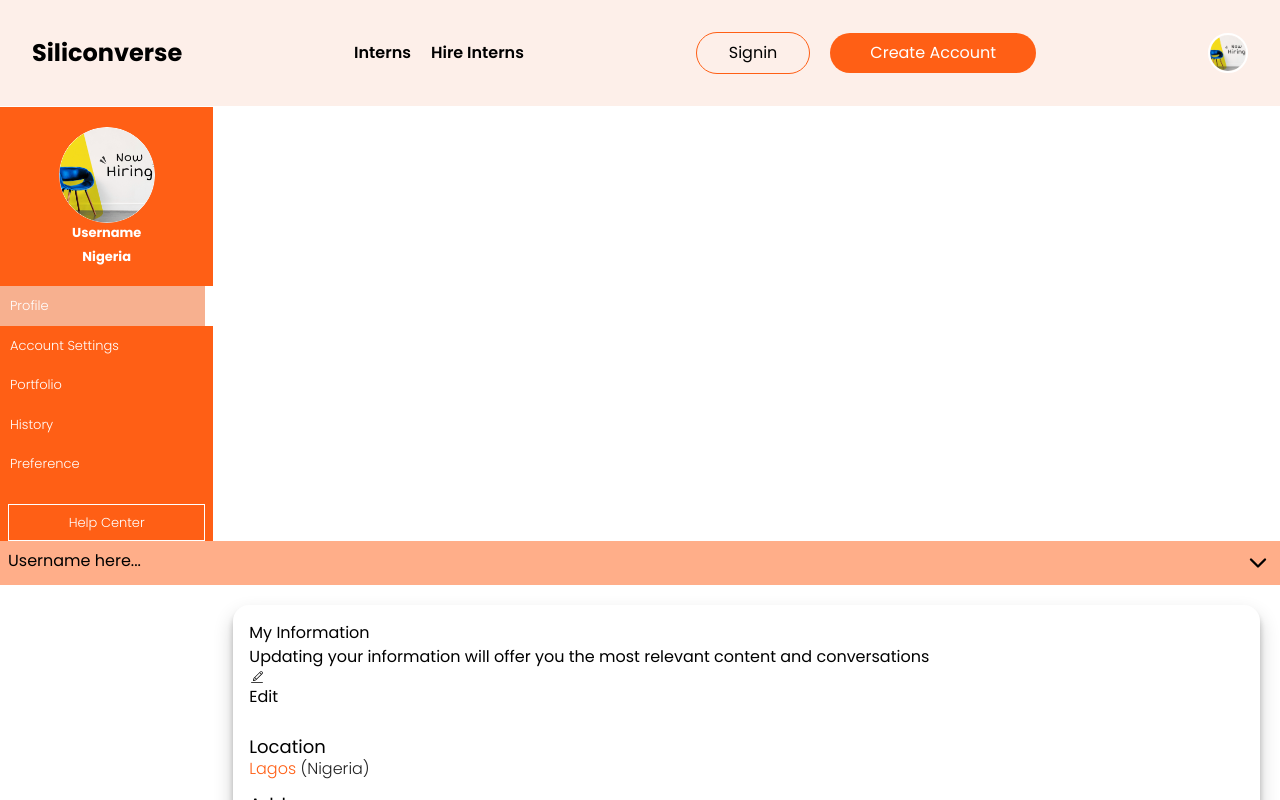
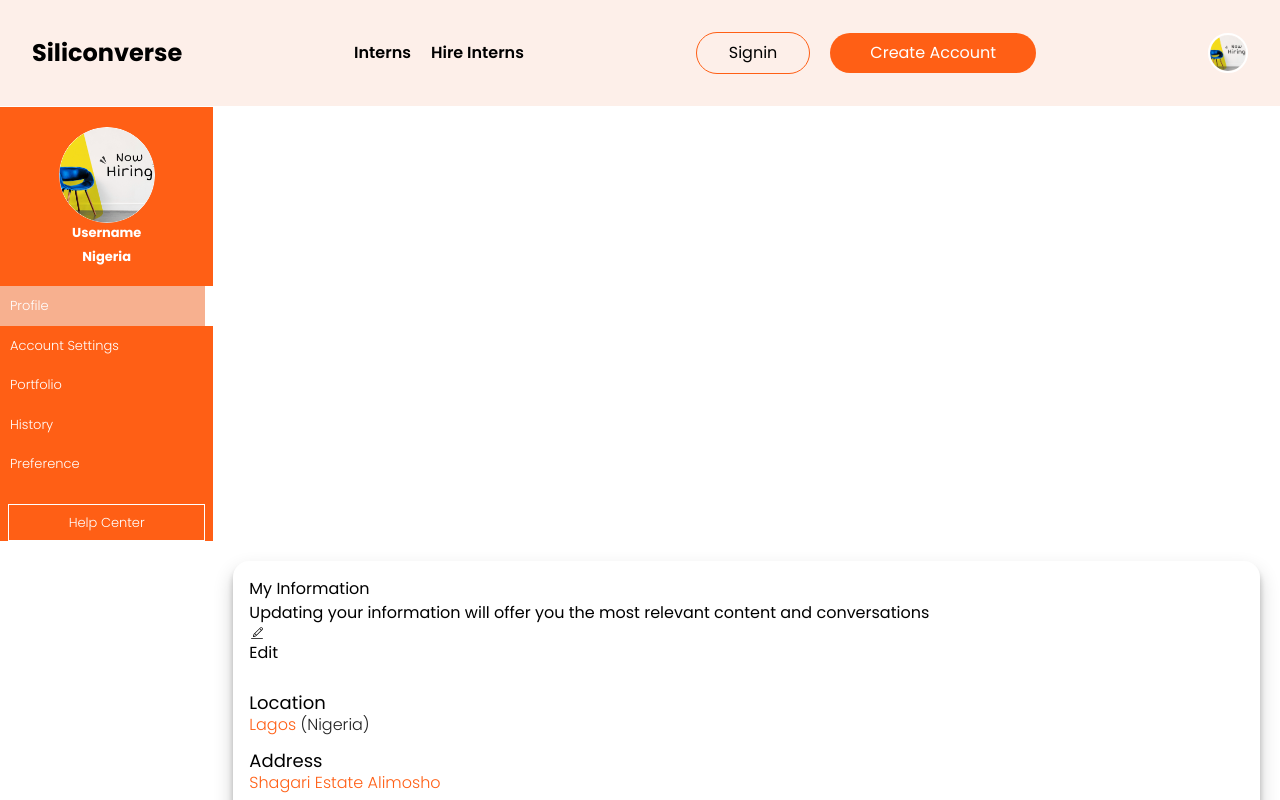
Before and after one commit to SiliconVerse/Siliconverse_frontend, a React (Vite) app: page /company-profile in a window 1280 px wide. Shown: the top 800 px of the page. Built offline with nearby package versions, Linux system fonts and the light colour scheme.

Commit message:
Fix: Hide mobile dropdown

```diff
--- a/src/components/sidebar/mobile-sidebar.jsx
+++ b/src/components/sidebar/mobile-sidebar.jsx
@@ -47,7 +47,7 @@ function MobileSideBar() {
     <section className='grid col-span-12'>
       <button
         onClick={handleShowNav}
-        className='flex w-full bg-primaryColor/50 justify-between p-2'>
+        className='flex md:hidden w-full bg-primaryColor/50 justify-between p-2'>
         <span>Username here...</span> <ChevronDown size='28' />
       </button>
       <div
```
